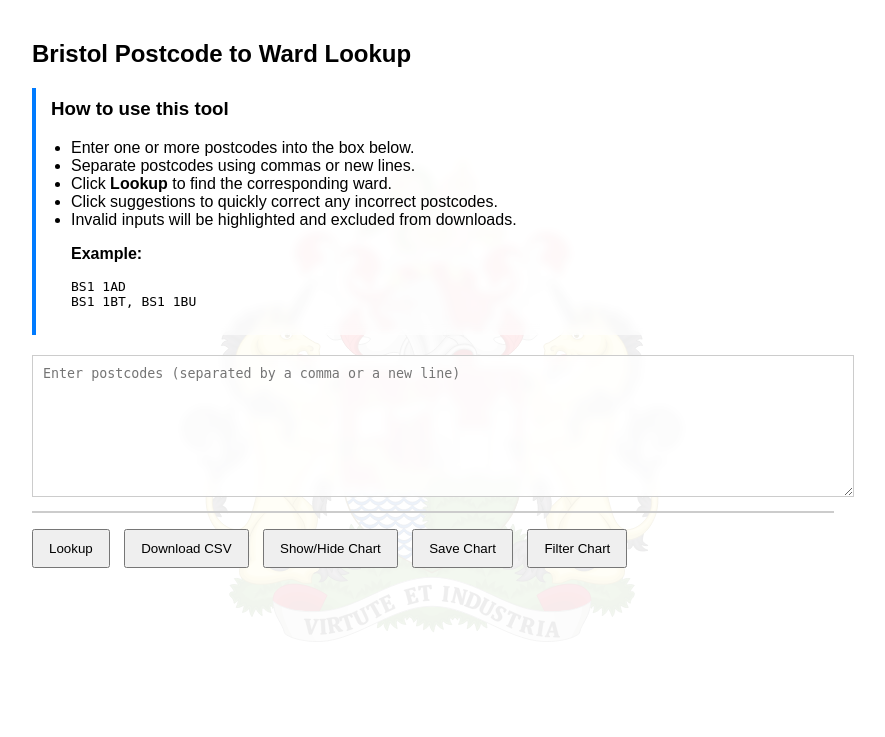
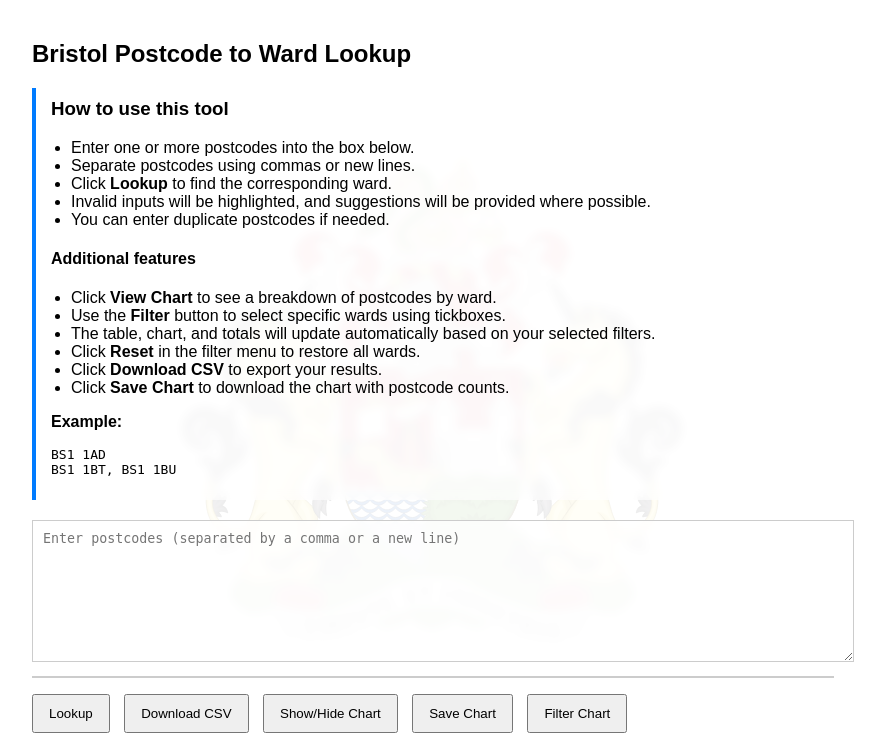
Before and after one commit to sh1rwa/bsrc-postcodetool, a Flask app: page / in a window 1280 px wide. Shown: the top 737 px of the page, without its empty margins (208-1093 px from the left). Before the commit the page ends 637 px from the top, so only its background shows below. Run offline with Flask 3, Linux system fonts and the light colour scheme; data that the repository does not hold is empty; parts of the project's set-up code (start-up, migrations or seed data) failed here and were passed over.

Commit message:
Updated readme and tool instructions

```diff
--- a/templates/index.html
+++ b/templates/index.html
@@ -161,16 +161,28 @@ body::before {
 
 <div class="instructions">
     <h3>How to use this tool</h3>
+
     <ul>
         <li>Enter one or more postcodes into the box below.</li>
         <li>Separate postcodes using commas or new lines.</li>
         <li>Click <b>Lookup</b> to find the corresponding ward.</li>
-        <li>Click suggestions to quickly correct any incorrect postcodes.</li>
-        <li>Invalid inputs will be highlighted and excluded from downloads.</li>
-        <p><b>Example:</b></p>
-<pre>BS1 1AD
+        <li>Invalid inputs will be highlighted, and suggestions will be provided where possible.</li>
+        <li>You can enter duplicate postcodes if needed.</li>
+    </ul>
+
+    <h4>Additional features</h4>
+    <ul>
+        <li>Click <b>View Chart</b> to see a breakdown of postcodes by ward.</li>
+        <li>Use the <b>Filter</b> button to select specific wards using tickboxes.</li>
+        <li>The table, chart, and totals will update automatically based on your selected filters.</li>
+        <li>Click <b>Reset</b> in the filter menu to restore all wards.</li>
+        <li>Click <b>Download CSV</b> to export your results.</li>
+        <li>Click <b>Save Chart</b> to download the chart with postcode counts.</li>
+    </ul>
+
+    <p><b>Example:</b></p>
+    <pre>BS1 1AD
 BS1 1BT, BS1 1BU</pre>
-    </ul>
 </div>
 
 <div style="position: relative;">
```
Also changed, not shown: README.md.
